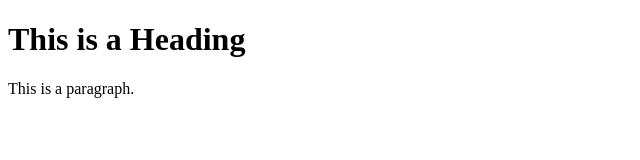
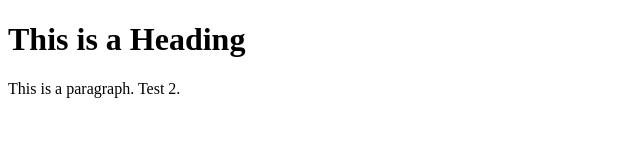
Before and after one commit to tw7044/tw7044.github.io, a plain HTML site: page main.html in a window 1280 px wide. Shown: the full height of the page, 0-640 px from the left. Drawn offline with Linux system fonts and the light colour scheme.

Commit message:
Update main.html

```diff
--- a/main.html
+++ b/main.html
@@ -6,7 +6,7 @@
 <body>
 
 <h1>This is a Heading</h1>
-<p>This is a paragraph.</p>
+<p>This is a paragraph. Test 2.</p>
 
 </body>
 </html>
```
